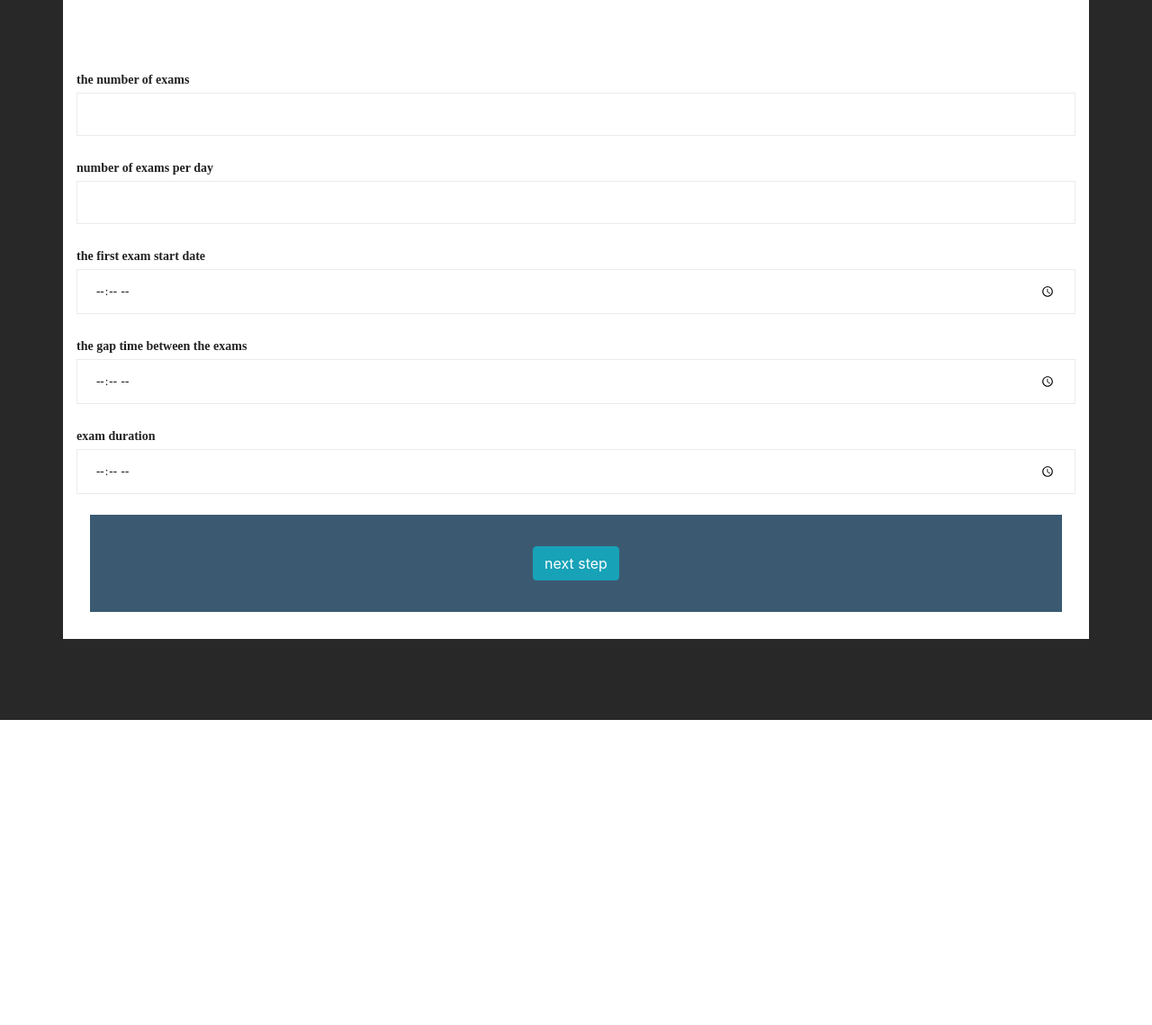
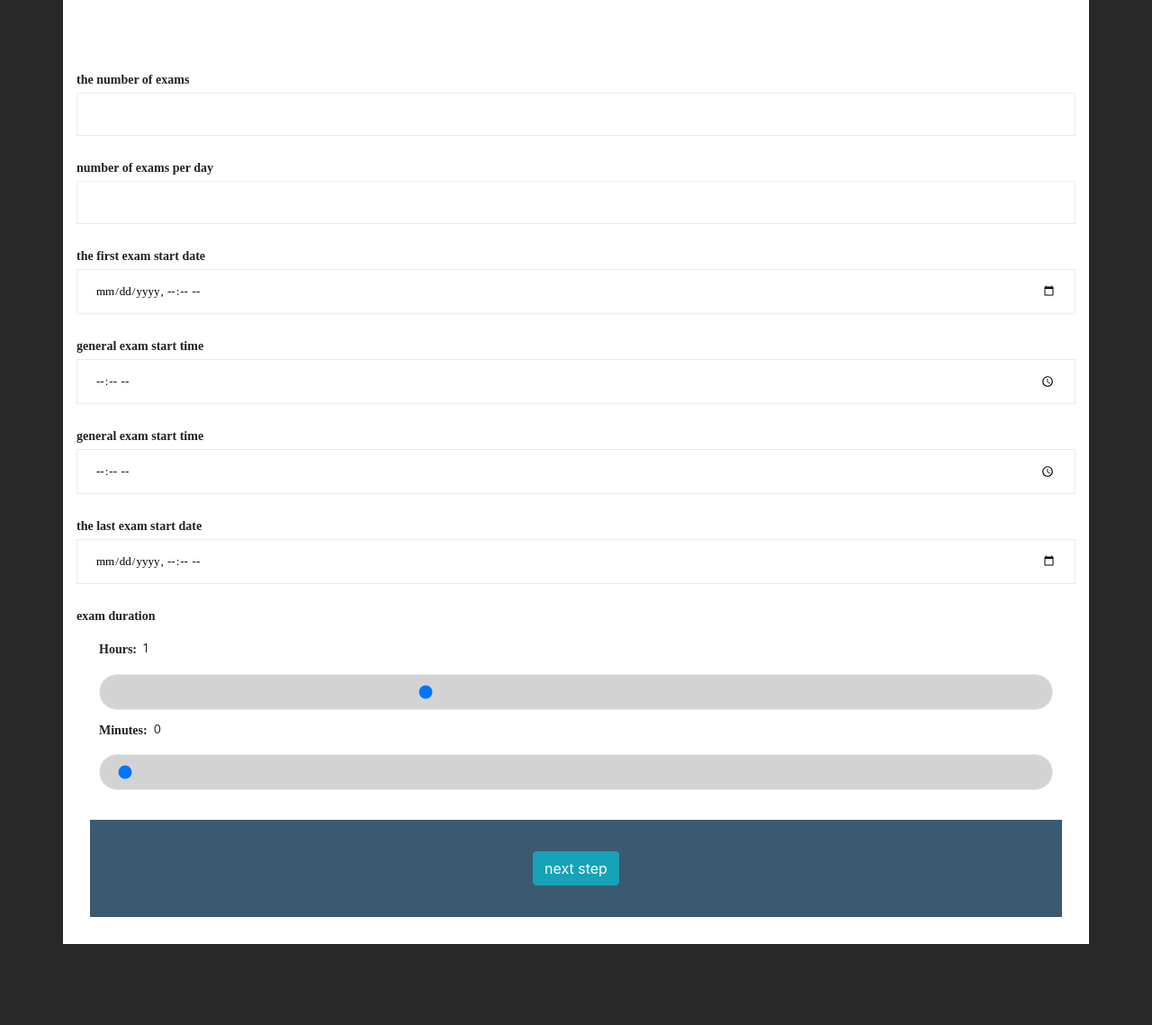
Before and after one commit to NoOourAn/Tabular-project, a Django app: page /services/timeslots in a window 1280 px wide. Shown: the part 491-1630 px from the top of the page at 90% size. Before the commit the page ends 1291 px from the top, so only its background shows below. Run offline with Django 3.2, Linux system fonts and the light colour scheme; some libraries are stand-ins or nearby versions; some web fonts are replaced.

Commit message:
auto creating available time added

```diff
--- a/services/templates/services/timeslots.html
+++ b/services/templates/services/timeslots.html
@@ -30,8 +30,6 @@
   </head>
   <body class="text-center">
 
-
-
   <main role="main" >
   <div class="jumbotron jumbotron-fluid">
 
@@ -52,9 +50,6 @@
             </ul>
   </div>
 
-
-
-
 <!--    {% block content %}-->
 <!--      {% for field in form %}-->
 <!--        {% if field.error %}-->
@@ -65,17 +60,13 @@
 <!--      {% endfor %}-->
 <!--                  {% endblock %}-->
 
-
     <form enctype="multipart/form-data" action="{%url 'excelsheet'%}" method="post">
         {% csrf_token %}
         <div class="container" id="bigwhitebox">
             <div class="row">
-        <div class="col" >
+                <div class="col">
                     <br/>
                     <br/>
-
-
-
                     <div class="row" >
                         <label>the number of exams</label>
                         <input type="number"  name="numberofexams" required>   <!-- name = startdate -->
@@ -86,37 +77,82 @@
                         <input type="number"  name="numberofexamsperday" required>      <!-- name = duedate -->
                     </div>
                     <br/>
+
                     <div class="row" >
                         <label>the first exam start date</label>
-        <input type="time"  name="thefirstexamstartdate" required>
-            </div>
- <br/>
-        <div class="row" >
-        <label>the gap time between the exams</label>
-        <input type="time"  name="thegaptimebetweentheexams" required>
-            </div>
- <br/>
-        <div class="row" >
-        <label>exam duration</label>
-        <input type="time"  name="examduration<" required>
+                        <input type="datetime-local"  name="thefirstexamstartdate" required>
                     </div>
                     <br/>
 
+                    <div class="row" >
+                        <label>general exam start time</label>
+                        <input type="time"  name="generalexamstarttime" required>
+                    </div>
+                    <br/>
+
+                    <div class="row" >
+                        <label>general exam start time</label>
+                        <input type="time"  name="generalexamendtime" required>
+                    </div>
+                    <br/>
+
+                    <div class="row" >
+                        <label>the last exam start date</label>
+                        <input type="datetime-local"  name="thelastexamstartdate" required>
+                    </div>
+                    <br/>
+
+<!--                    <div class="row" >-->
+<!--                        <label>the gap time between the exams</label>-->
+<!--                        <input type="number"  name="thegaptimebetweentheexams" required>-->
+<!--                    </div>-->
+
+<!--                    <br/>-->
+
+                    <div class="row" >
+                        <label>exam duration</label>
+                    </div>
+
+                    <div class="row" style="margin:10px">
+
+                        <label>Hours:</label> <p style="margin-left:7px" id="outputH"></p>
+                        <input type="range" min="0" max="3" value="1" name="examdurationH" required id="sliderH" style="background: #d3d3d3; border-radius: 20px; margin-bottom:10px;">
+
+                        <label>Minutes:</label> <p style="margin-left:7px" id="outputM"></p>
+                        <input type="range" min="0" max="60" value="0" name="examdurationM" required id="sliderM" style="background: #d3d3d3; border-radius: 20px;">
+
+                    </div>
+                    <br/>
                 </div>
             </div>
-
             <div id="bluebox">
                 <button name="wizard_goto_step" type="submit" value="submit" class="btn btn-info">next step</button>
             </div>
-
-
+        </div>
     </form>
-
-
-
   </main>
 
+  <script>
+      var sliderH = document.getElementById("sliderH");
+      var outputH = document.getElementById("outputH");
 
+      var sliderM = document.getElementById("sliderM");
+      var outPutM = document.getElementById("outputM");
+
+      outputH.innerHTML = sliderH.value;
+      outputM.innerHTML = sliderM.value;
+
+      sliderH.oninput = function(){
+         outputH.innerHTML = this.value;
+         if (this.value == 0){
+            outputH.innerHTML = this.value + " but be warned the system will round the minutes to 15, 30, 45 or 60";
+         }
+      }
+
+      sliderM.oninput = function(){
+         outputM.innerHTML = this.value;
+      }
+  </script>
 
 
   <footer class="mastfoot mt-auto">
--- a/services/views.py
+++ b/services/views.py
@@ -1,4 +1,4 @@
-from django.shortcuts import render , get_object_or_404, redirect
+from django.shortcuts import render, get_object_or_404, redirect
 from formtools.wizard.views import SessionWizardView
 from django.core.files.storage import FileSystemStorage
 from .models import Timetables
@@ -7,6 +7,7 @@ from services.utils import render_to_pdf
 import openpyxl
 from services import TimeTable
 from services import dbconvert
+from datetime import datetime, timedelta
 
 to_pdf = []
 startdate = None
@@ -23,12 +24,14 @@ wb = None
 def home(request):
     return render(request, 'services/home.html')
 
+
 def step1(request):
     return render(request, 'services/manual-data.html')
 
+
 def step2(request):
     if request.method == 'POST':
-        global startdate,duedate,noofexams
+        global startdate, duedate, noofexams
         startdate = request.POST['startdate']
         duedate = request.POST['duedate']
         noofexams = request.POST['examsNo']
@@ -38,76 +41,107 @@ def step2(request):
     print(noofexams)
     return render(request, 'services/timeslots.html')
 
+
 def step3(request):
     if request.method == 'POST':
-        global timeslotss
-        global timeslot
 
-        timeslotss=[]
-        timeslot = []
-        no_of_time_slots =None
-        end_date=None
-        second_exam_start_date=None
-        second_exam_end_date=None
-        third_exam_start_date=None
-        third_exam_end_date=None
+        numberofexams = request.POST['numberofexams']
+        numberofexamsperday = request.POST['numberofexamsperday']
+
+        numberofexams = int(numberofexams)
+        numberofexamsperday = int(numberofexamsperday)
+
+        ##########################################
+
+        thefirstexamstartdate = request.POST['thefirstexamstartdate']
+        thelastexamstartdate = request.POST['thelastexamstartdate']
+        generalexamstarttime = request.POST['generalexamstarttime']
+        generalexamendtime = request.POST['generalexamendtime']
+
+        examduration_hrs = request.POST['examdurationH']
+        examduration_min = request.POST['examdurationM']
+
+        examduration_hrs = int(examduration_hrs)
+        examduration_min = int(examduration_min)
+
+        if examduration_hrs == 0:
+
+            exdurationM_minus_15 = examduration_min - 15
+            exdurationM_minus_30 = examduration_min - 30
+            exdurationM_minus_45 = examduration_min - 45
+            exdurationM_minus_60 = examduration_min - 60
+
+            if exdurationM_minus_15 < 0:
+                exdurationM_minus_15 *= -1
+            if exdurationM_minus_30 < 0:
+                exdurationM_minus_30 *= -1
+            if exdurationM_minus_45 < 0:
+                exdurationM_minus_45 *= -1
+            if exdurationM_minus_60 < 0:
+                exdurationM_minus_60 *= -1
+
+            if exdurationM_minus_15 < exdurationM_minus_30 and \
+               exdurationM_minus_15 < exdurationM_minus_45 and \
+               exdurationM_minus_15 < exdurationM_minus_60:
+                examduration_min = 15
+                print(15)
+            else:
+                if exdurationM_minus_30 < exdurationM_minus_45 and \
+                   exdurationM_minus_30 < exdurationM_minus_60:
+                    examduration_min = 30
+                    print(30)
+                else:
+                    if exdurationM_minus_45 < exdurationM_minus_60:
+                        examduration_min = 45
+                        print(45)
+                    else:
+                        examduration_min = 60
+                        print(60)
 
 
-        numberofexams =request.POST['numberofexams']
-        numberofexamsperday =request.POST['numberofexamsperday']
-        thefirstexamstartdate =request.POST['thefirstexamstartdate']
-        thegaptimebetweentheexams =request.POST['thegaptimebetweentheexams']
-        # examduration =request.POST['examduration']
-        examduration="03:00 AM"
+        ##########################################
 
-        numberofexams= int(numberofexams)
-        numberofexamsperday =int(numberofexamsperday)
-        print(numberofexams)
-        print(numberofexamsperday)
+        thefirstexamstartdate = datetime.strptime(thefirstexamstartdate, "%Y-%m-%dT%H:%M")
+        thelastexamstartdate = datetime.strptime(thelastexamstartdate, "%Y-%m-%dT%H:%M")
+        generalexamstarttime = datetime.strptime(generalexamstarttime, "%H:%M")
+        generalexamendtime = datetime.strptime(generalexamendtime, "%H:%M")
 
+        print(thefirstexamstartdate)
+        print(thelastexamstartdate)
 
-        no_of_time_slots = numberofexams
-        the_first_exam_start_date=thefirstexamstartdate
+        x = 1
+        time_available = []
 
-        if numberofexamsperday >= 1:
-            end_date=the_first_exam_start_date+examduration
-            if numberofexamsperday >= 2:
-                second_exam_start_date = end_date + thegaptimebetweentheexams
-                second_exam_end_date = end_date + examduration
-                if numberofexamsperday == 3:
-                    third_exam_start_date = second_exam_end_date + thegaptimebetweentheexams
-                    third_exam_end_date = second_exam_end_date + examduration
+        while True:
 
+            lastthefirstexamstartdate = thefirstexamstartdate
+            thefirstexamstartdate += timedelta(hours=examduration_hrs, minutes=examduration_min)
+            if thefirstexamstartdate.hour <= generalexamendtime.hour:
+                time_available.append([x,
+                                       lastthefirstexamstartdate.strftime("%H:%M")
+                                       + " - "
+                                       + thefirstexamstartdate.strftime("%H:%M"),
+                                       lastthefirstexamstartdate.strftime("%A").upper(),
+                                       lastthefirstexamstartdate.strftime("%d/%m")
+                                       ])
+                x += 1
 
-        for x in range(1,no_of_time_slots):
-            if numberofexamsperday == 1:
-                timeslot = []
-                timeslot = [x, the_first_exam_start_date, end_date]
+            if thefirstexamstartdate.hour >= generalexamendtime.hour:
+                # lw al youm antha 5o4 3la alyoum aly wrah
+                thefirstexamstartdate += timedelta(days=1)
+                thefirstexamstartdate = datetime(year=thefirstexamstartdate.year,
+                                                 month=thefirstexamstartdate.month,
+                                                 day=thefirstexamstartdate.day,
+                                                 hour=generalexamstarttime.hour,
+                                                 minute=generalexamstarttime.minute)
 
-            if numberofexamsperday == 2:
-                timeslot = []
-                timeslot = [x,the_first_exam_start_date, end_date]
-                timeslotss.append(timeslot)
-                timeslot = []
-                timeslot = [x,second_exam_start_date, second_exam_end_date]
-                timeslotss.append(timeslot)
+            if thefirstexamstartdate >= thelastexamstartdate:
+                break
 
-            if numberofexamsperday == 3:
-                timeslot = []
-                timeslot = [x, the_first_exam_start_date, end_date]
-                timeslotss.append(timeslot)
-                timeslot = []
-                timeslot = [x, second_exam_start_date, second_exam_end_date]
-                timeslotss.append(timeslot)
-                timeslot = []
-                timeslot = [x, third_exam_start_date, third_exam_end_date]
-                timeslotss.append(timeslot)
-        print(timeslotss)
+        print(time_available)
 
+    return render(request, 'services/excel-sheet.html')
 
-
-
-    return render(request , 'services/excel-sheet.html')
 
 # def step3(request, tt_id):
 #     timetable = get_object_or_404(Timetables , accessCode = tt_id)
@@ -115,14 +149,16 @@ def step3(request):
 
 def step4(request):
     if request.method == 'POST':
-        global studentdb,roomdb,subjectdb,wb
+        global studentdb, roomdb, subjectdb, wb
         doc = request.FILES  # returns a dict-like object
         studentdb = openpyxl.load_workbook(doc['st-db'])
         subjectdb = openpyxl.load_workbook(doc['sub-db'])
         roomdb = openpyxl.load_workbook(doc['rm-db'])
     return render(request, 'services/generated-timetable.html')
 
+
 from services import dbconvert
+
 
 # assign = dbconvert.assign_filename()
 
@@ -152,19 +188,33 @@ def boom(request):
             timeslots.append(i[4])
         if i[3] in subjects:
             templist = subjects[i[3]]
-            templist[i[4]] = [i[0],i[1],i[2]]
+            templist[i[4]] = [i[0], i[1], i[2]]
             subjects[i[3]] = templist
         else:
-            templist = {i[4]:[i[0],i[1],i[2]]}
+            templist = {i[4]: [i[0], i[1], i[2]]}
             subjects[i[3]] = templist
-    return render(request, 'services/generated-timetable.html', {'success': 'hahahahahahahahaaaa', 'tt': tt , 'timeslots':timeslots, 'subjects':subjects})
+    return render(request, 'services/generated-timetable.html',
+                  {'success': 'hahahahahahahahaaaa', 'tt': tt, 'timeslots': timeslots, 'subjects': subjects})
+
 
 def create_pdf(request):
     data = {
         'a': 'noura amora',
         'b': to_pdf,
-        'c': 'baba samy <3 ',  #7aga htegi mn el auth
+        'c': 'baba samy <3 ',  # 7aga htegi mn el auth
         'd': 1233434,
     }
     pdf = render_to_pdf('services/pdf.html', data)
     return HttpResponse(pdf, content_type='application/pdf')
+
+# thefirstexamstartdate = datetime.strptime(thefirstexamstartdate, "%H:%M")
+# print(type(thefirstexamstartdate))
+#
+# print("in H: " + str(thefirstexamstartdate.hour))
+# print("in M: " + str(thefirstexamstartdate.minute))
+#
+# print(thefirstexamstartdate)
+# print(thefirstexamstartdate + timedelta(hours=thefirstexamstartdate.hour, minutes=thefirstexamstartdate.minute))
+#
+# thefirstexamstartdate = thefirstexamstartdate.strftime("%H:%M")
+# print(thefirstexamstartdate)
```
Also changed, not shown: services/TimeTable.py (+5 -5 lines). Lines whose indentation alone changed are shown as unchanged.
